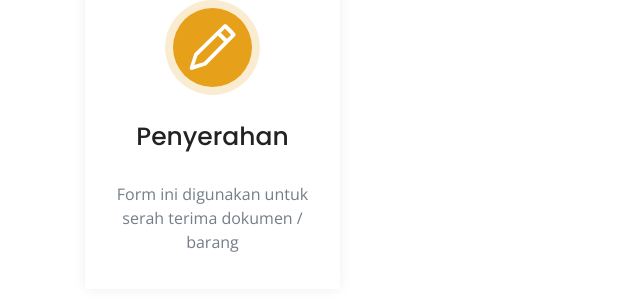
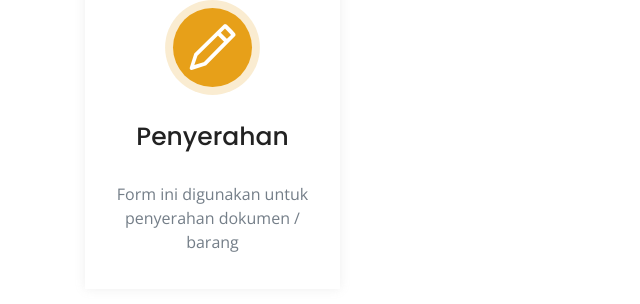
Before and after one commit to cryocord-id/forms, a plain HTML site: page index.html in a window 1280 px wide. Shown: the part 4147-4451 px from the top of the page, 0-640 px from the left. Drawn offline with nearby package versions, Linux system fonts and the light colour scheme.

Commit message:
Update index.html

```diff
--- a/index.html
+++ b/index.html
@@ -338,7 +338,7 @@
                         </div>
                         <div class="services-content">
                             <h4 class="services-title"><a href="https://forms.office.com/Pages/ResponsePage.aspx?id=j-UExKuj20W0grKa5DWefFpKXZCCF21Cs95_5cnwyVFUM1UwTjBFWEpEWlhNSUVYSk5SODBGRVFERy4u">Penyerahan</a></h4>
-                            <p class="text">Form ini digunakan untuk serah terima dokumen / barang</p>
+                            <p class="text">Form ini digunakan untuk penyerahan dokumen / barang</p>
                         </div>
                     </div> <!-- single services -->
                 </div>
```
